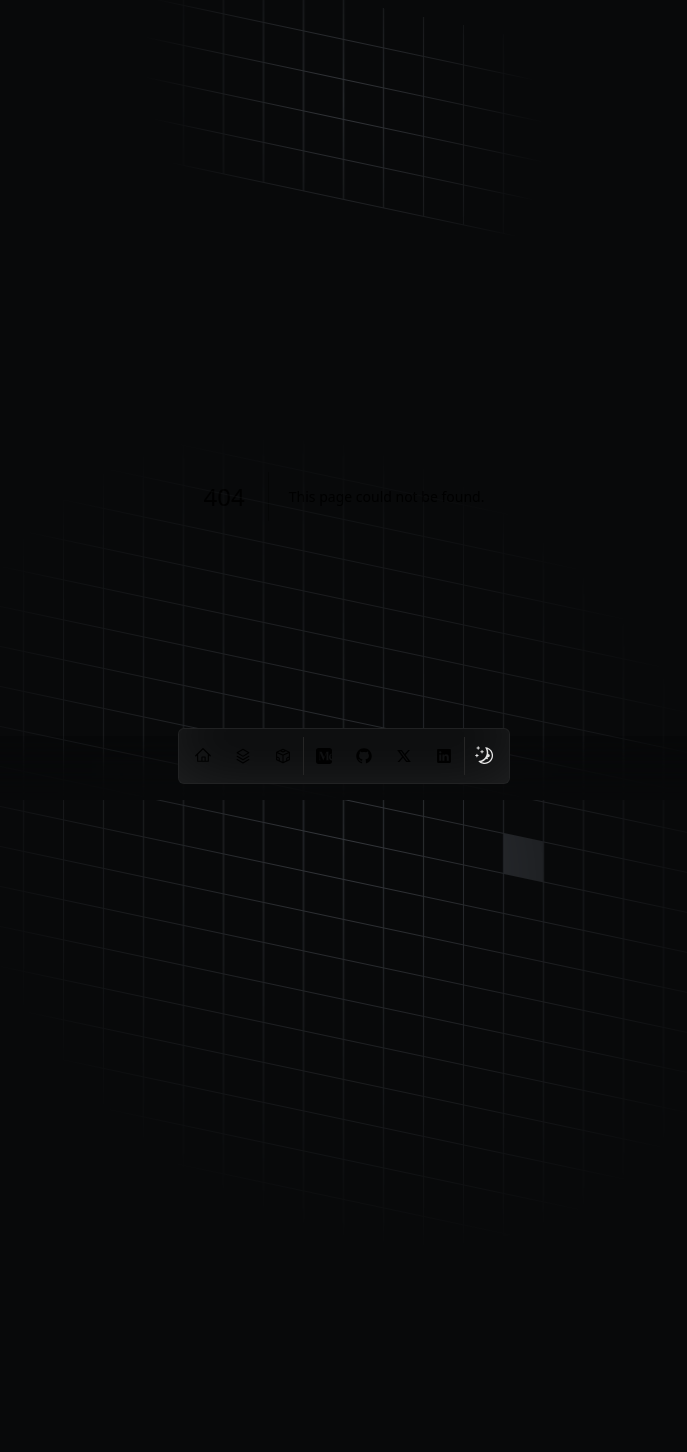
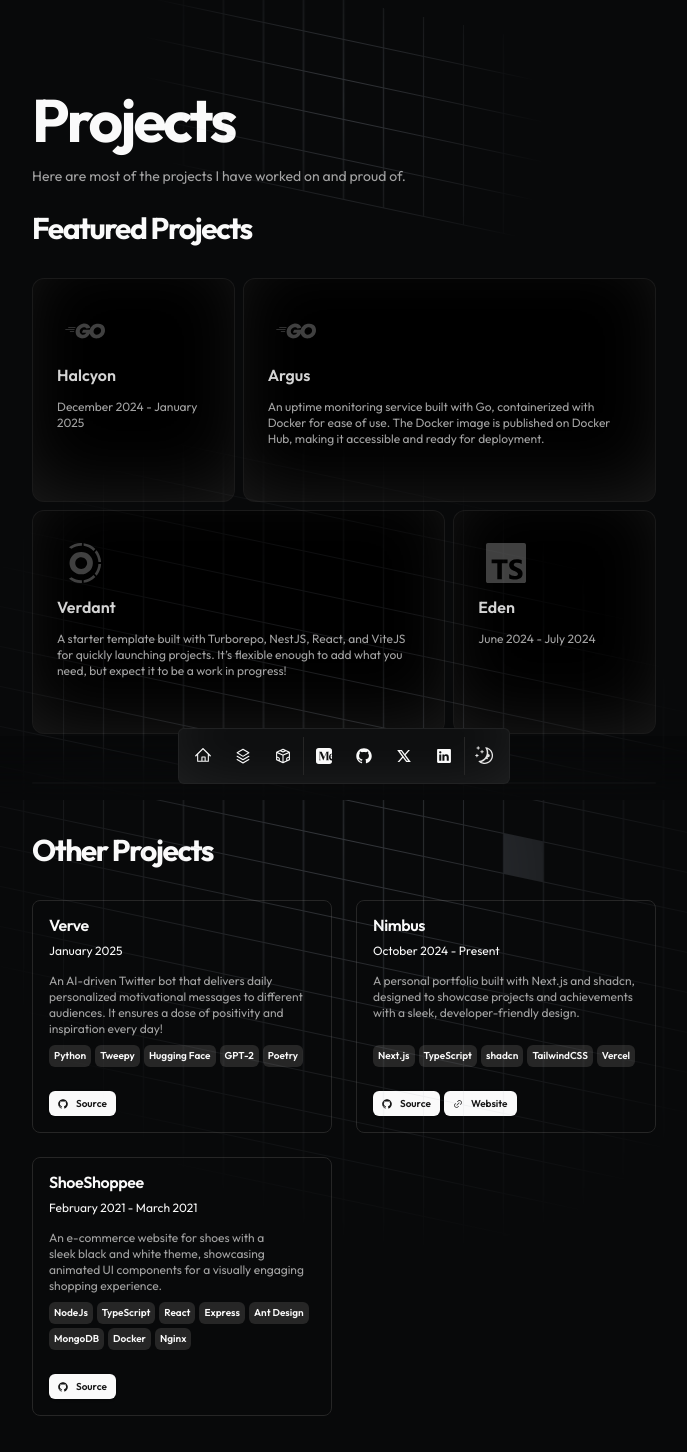
Before and after one commit to tejastn10/nimbus, a Next.js app: page /projects in a window 1280 px wide. Before the commit this address had no page. Shown: the top 1452 px of the page, without its empty margins (296-983 px from the left). Before the commit the page ends 992 px from the top, so only its background shows below. Built offline with nearby package versions, Linux system fonts and the light colour scheme.

Commit message:
feat: add new projects page to show & highlight projects

```diff
--- /dev/null
+++ b/src/app/projects/page.tsx
@@ -0,0 +1,89 @@
+import { BentoCard, BentoCardProps, BentoGrid } from "@/components/animated/BentoGrid";
+import { BlurFade } from "@/components/animated/BlurFade";
+import { getLanguageIcon } from "@/components/icons/Icons";
+import { BLUR_FADE_DELAY } from "@/constants/ui";
+import { PROJECT_SLICE_NUMBER } from "@/constants/values";
+import { ProjectCard } from "@/containers/ProjectCard";
+import { DATA } from "@/data/resume";
+import { JSX } from "react";
+
+export const metadata = {
+	title: "Projects",
+	description: "Here are most of the projects I have worked on and proud of.",
+};
+
+const ProjectsPage = (): JSX.Element => {
+	const featuredProjects = DATA.projects.filter((project) => project.featured);
+
+	const ProjectBentoCards: BentoCardProps[] = featuredProjects
+		.slice(0, PROJECT_SLICE_NUMBER)
+		.map((project, index) => ({
+			name: project.title,
+			className:
+				index % 4 === 0 || index % 4 === 3
+					? "col-span-3 lg:col-span-1 grayscale hover:grayscale-0"
+					: "col-span-3 lg:col-span-2 grayscale hover:grayscale-0",
+			Icon: getLanguageIcon(project.technologies[0] as any),
+			description: index % 4 === 0 || index % 4 === 3 ? project.dates : project.description,
+			href: project.links[0].href,
+			cta: "View Project",
+		}));
+
+	// Featured projects that are not displayed in the Bento Grid
+	const remainingFeaturedProjects = featuredProjects.slice(PROJECT_SLICE_NUMBER);
+
+	// Combine the remaining featured projects with the non-featured ones
+	const otherProjects = [
+		...DATA.projects.filter((project) => !project.featured),
+		...remainingFeaturedProjects,
+	];
+
+	return (
+		<section>
+			<BlurFade delay={BLUR_FADE_DELAY}>
+				<h1 className="font-bold text-6xl mb-4 tracking-tighter">{metadata.title}</h1>
+				<h3 className="text-sm text-muted-foreground pb-6">{metadata.description}</h3>
+			</BlurFade>
+
+			<BlurFade delay={BLUR_FADE_DELAY * 2}>
+				<h2 className="font-bold text-3xl mb-8 tracking-tighter">Featured Projects</h2>
+			</BlurFade>
+
+			<BlurFade delay={BLUR_FADE_DELAY * 4}>
+				<BentoGrid className="auto-rows-[14rem]">
+					{ProjectBentoCards.map((project) => (
+						<BentoCard key={project.name} {...project} />
+					))}
+				</BentoGrid>
+			</BlurFade>
+
+			<BlurFade delay={BLUR_FADE_DELAY * 6}>
+				<hr className="my-12 border-3 border-t-2 border-neutral-500 dark:border-neutral-700 rounded-md" />
+			</BlurFade>
+
+			<BlurFade delay={BLUR_FADE_DELAY * 6}>
+				<h2 className="font-bold text-3xl mb-8 tracking-tighter">Other Projects</h2>
+			</BlurFade>
+
+			<div className="grid grid-cols-1 gap-6 sm:grid-cols-2 max-w-[800px] mx-auto">
+				{otherProjects.map((project, id) => (
+					<BlurFade key={project.title} delay={BLUR_FADE_DELAY * 12 + id * 0.05}>
+						<ProjectCard
+							href={project.href}
+							key={project.title}
+							title={project.title}
+							description={project.description}
+							dates={project.dates}
+							tags={project.technologies}
+							image={project.image}
+							video={project.video}
+							links={project.links}
+						/>
+					</BlurFade>
+				))}
+			</div>
+		</section>
+	);
+};
+
+export default ProjectsPage;
```
